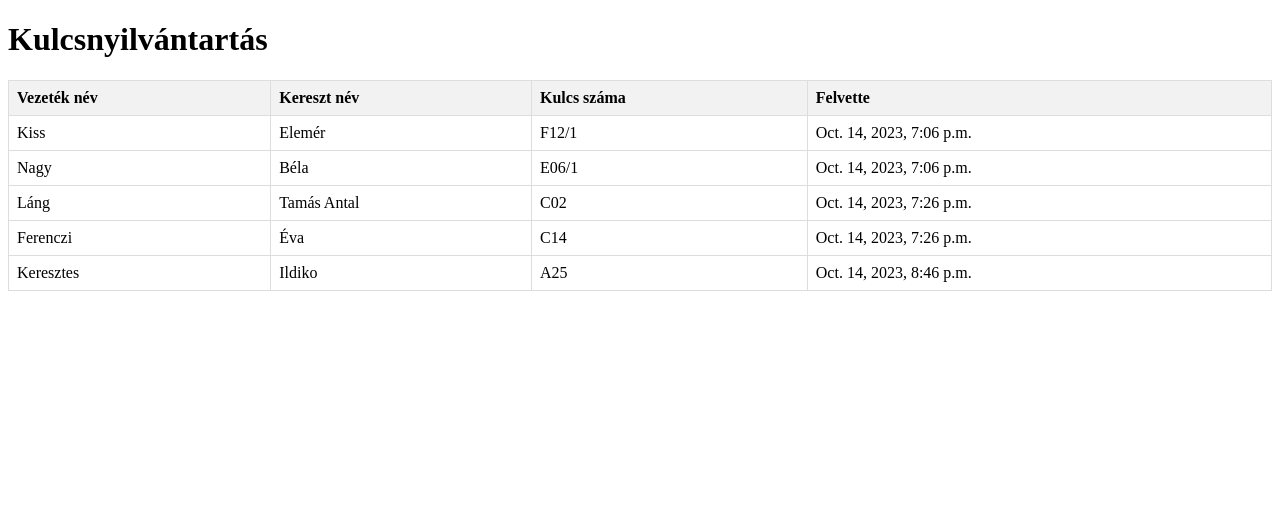
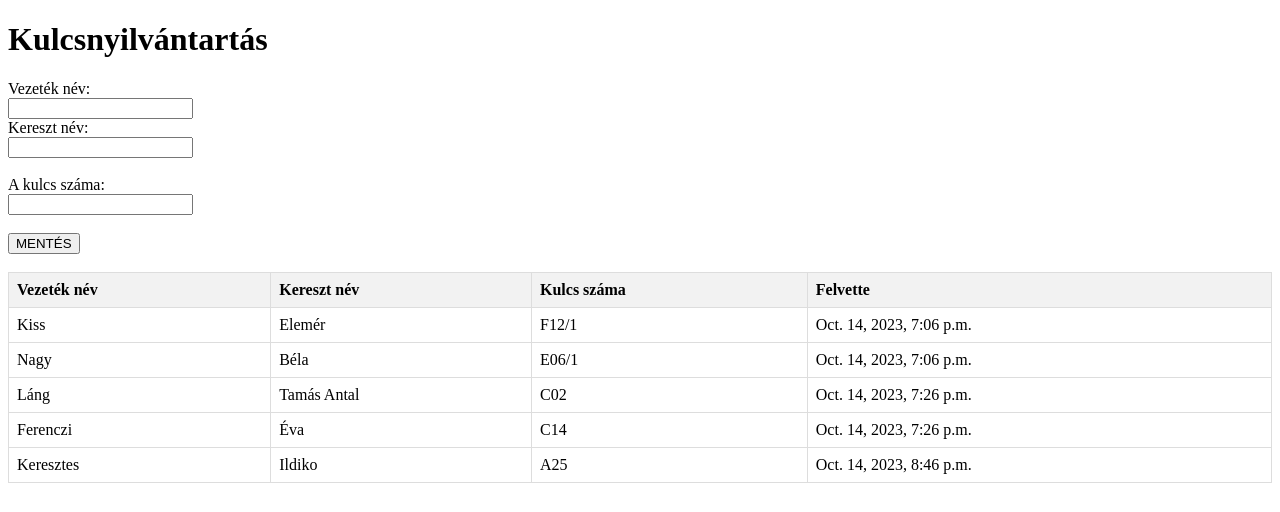
Before and after one commit to kobanya/KULCS_Django, a Django app: page / in a window 1280 px wide. Shown: the top 512 px of the page. Run offline with Django 4.2, Linux system fonts and the light colour scheme; data comes from the database, SQL or seed files in the repository; both versions use the stored data as it was after the commit.

Commit message:
még vannak hibák

```diff
--- a/_core/lapok.py
+++ b/_core/lapok.py
@@ -1,7 +1,17 @@
-from django.shortcuts import render
+from django.shortcuts import render, redirect
 from Kezdolap.models import Nyilvantartas
 
-def kezdolap(lekeres):
+def kezdolap(request):
     nyilvantartas = Nyilvantartas.objects.all()
+    return render(request, 'index.html', {"nyilvantartas": nyilvantartas})
 
-    return render(lekeres, 'templates/index.html',{"nyilvantartas":nyilvantartas})
+def uj_adat(request):
+    if request.method == "POST":
+        vezetek_nev = request.POST.get('vezetek_nev')
+        kereszt_nev = request.POST.get('kereszt_nev')
+        kulcs_szam = request.POST.get('kulcs_szam')
+
+        nyilvantartas = Nyilvantartas(vezetek_nev=vezetek_nev, kereszt_nev=kereszt_nev, kulcs_szam=kulcs_szam)
+        nyilvantartas.save()
+
+    return redirect('lapok.kezdolap')
--- a/_core/settings.py
+++ b/_core/settings.py
@@ -9,7 +9,7 @@ https://docs.djangoproject.com/en/4.2/topics/settings/
 For the full list of settings and their values, see
 https://docs.djangoproject.com/en/4.2/ref/settings/
 """
-
+import os
 from pathlib import Path
 import templates
 
@@ -56,7 +56,7 @@ ROOT_URLCONF = '_core.urls'
 TEMPLATES = [
     {
         'BACKEND': 'django.template.backends.django.DjangoTemplates',
-        'DIRS': [BASE_DIR],
+        'DIRS': [os.path.join(BASE_DIR, 'templates')],
         'APP_DIRS': True,
         'OPTIONS': {
             'context_processors': [
--- a/templates/index.html
+++ b/templates/index.html
@@ -23,6 +23,28 @@
 <body>
     <h1>Kulcsnyilvántartás</h1>
 
+    <form method="POST" >
+
+        {% csrf_token %}
+
+
+        <label for="vezetek_nev"> Vezeték név: </label>
+        <BR>
+        <input type="text" id="vezetek_nev" name="vezetek_nev" required>
+        <BR>
+        <label for="kereszt_nev"> Kereszt név: </label>
+        <BR>
+        <input type="text" id="kereszt_nev" name="kereszt_nev" required>
+         <BR> <BR>
+        <label for="kulcs_szama"> A kulcs száma: </label>
+        <BR>
+        <input type="text" id="kulcs_szama" name="kulcs_szama" required>
+         <BR>   <BR>
+        <input type="submit" id="mentes" value="MENTÉS">
+
+        <BR> <BR>
+    </form>
+
     <table>
         <thead>
             <tr>
```
Also changed, not shown: db.sqlite3.
